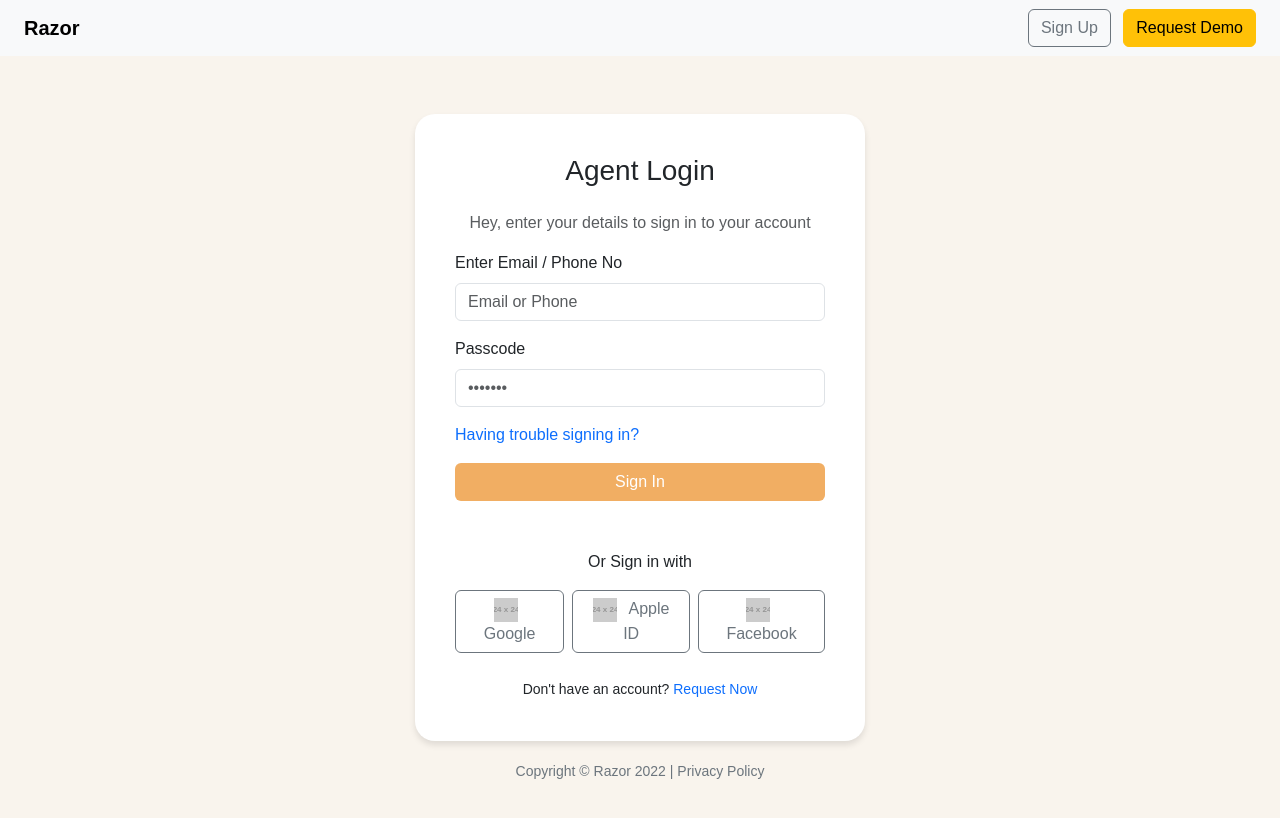
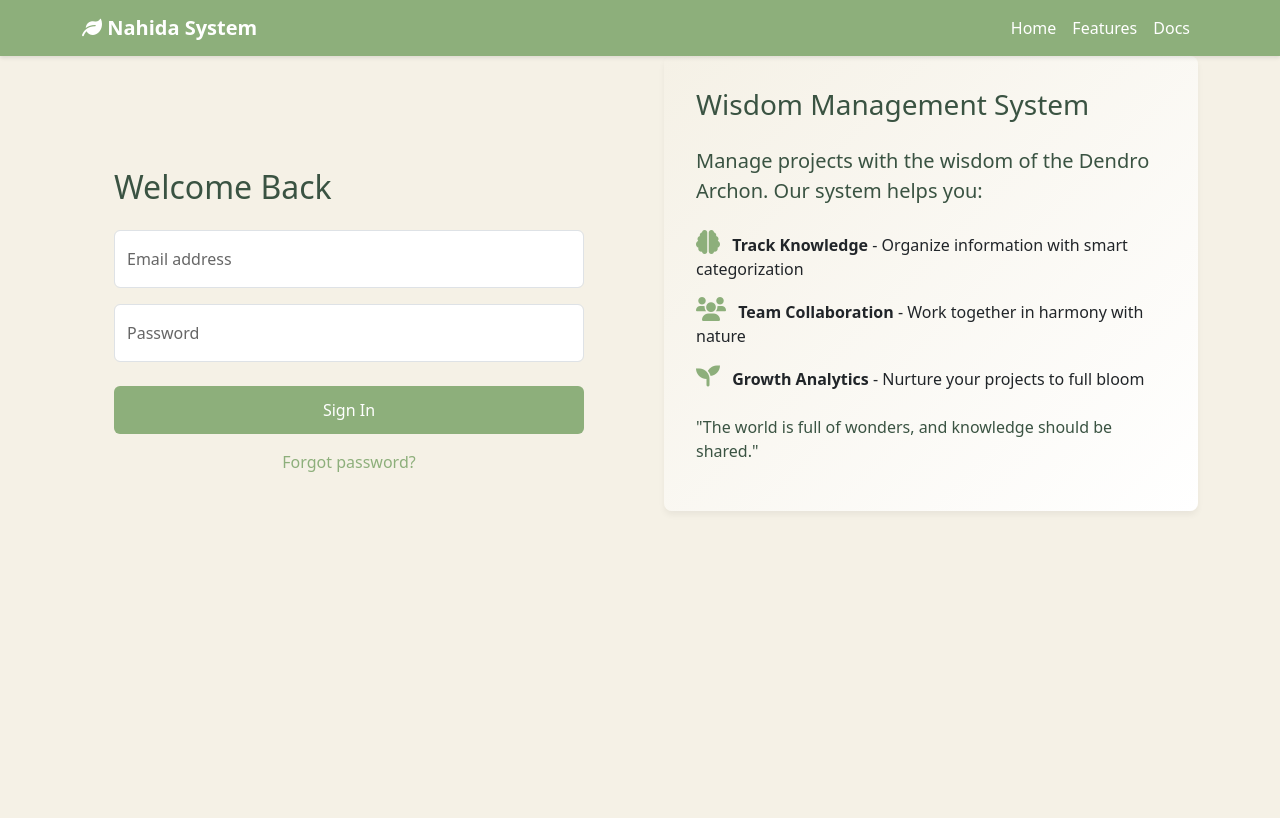
Before and after one commit to chiorijjj-san/chiorithreads, a plain HTML site: page index.html in a window 1280 px wide. Drawn offline with nearby package versions, Linux system fonts and the light colour scheme; placeholder pictures from the web are drawn by us.

Commit message:
Update index.html

```diff
--- a/index.html
+++ b/index.html
@@ -3,150 +3,155 @@
 <head>
     <meta charset="UTF-8">
     <meta name="viewport" content="width=device-width, initial-scale=1.0">
-    <title>Login UI with Vue.js</title>
-    <!-- Bootstrap CSS -->
-    <link href="https://cdn.jsdelivr.net/npm/bootstrap@5.3.0-alpha3/dist/css/bootstrap.min.css" rel="stylesheet">
-    <!-- Vue.js CDN -->
-    <script src="https://cdn.jsdelivr.net/npm/vue@3/dist/vue.global.min.js"></script>
-    <!-- Axios CDN -->
-    <script src="https://cdn.jsdelivr.net/npm/axios/dist/axios.min.js"></script>
+    <title>Nahida System - Login</title>
+    <link href="https://cdn.jsdelivr.net/npm/bootstrap@5.3.0/dist/css/bootstrap.min.css" rel="stylesheet">
+    <link href="https://cdnjs.cloudflare.com/ajax/libs/font-awesome/6.0.0/css/all.min.css" rel="stylesheet">
     <style>
+        :root {
+            --nahida-green: #8daf7b;
+            --nahida-cream: #f5f1e6;
+            --nahida-dark: #3a5342;
+            --nahida-light: #c0d1b2;
+        }
+
         body {
-            background-color: #f9f4ed;
-            font-family: 'Arial', sans-serif;
+            background-color: var(--nahida-cream);
+            min-height: 100vh;
         }
+
+        .navbar {
+            background-color: var(--nahida-green) !important;
+            box-shadow: 0 2px 4px rgba(0,0,0,0.1);
+        }
+
+        .navbar-brand {
+            color: white !important;
+            font-weight: 600;
+        }
+
         .login-container {
-            height: 100vh;
-            display: flex;
-            justify-content: center;
-            align-items: center;
-            flex-direction: column;
+            margin-top: 5rem;
+            padding: 2rem;
+            border-radius: 8px;
         }
-        .login-card {
-            border-radius: 20px;
-            box-shadow: 0 4px 6px rgba(0, 0, 0, 0.1);
-            max-width: 450px;
-            width: 100%;
-            border:none;
+
+        .form-floating label {
+            color: #666;
+            transition: all 0.3s ease;
         }
-        .btn-custom {
-            background-color: #f1ae63;
-            color: white;
+
+        .form-control:focus {
+            border-color: var(--nahida-green);
+            box-shadow: 0 0 0 0.25rem rgba(141, 175, 123, 0.25);
         }
-        .btn-custom:hover {
-            background-color: #e89b52;
+
+        .btn-primary {
+            background-color: var(--nahida-green);
+            border: none;
+            padding: 0.75rem 1.5rem;
         }
-        .icon-btn img {
-            width: 24px;
-            height: 24px;
-            margin-right: 8px;
+
+        .btn-primary:hover {
+            background-color: var(--nahida-dark);
         }
-        .footer-text {
-            margin-top: 20px;
-            font-size: 14px;
-            color: #6c757d;
-            text-align: center;
+
+        .system-info {
+            background: linear-gradient(135deg, var(--nahida-cream) 0%, #ffffff 100%);
+            padding: 2rem;
+            border-radius: 8px;
+            box-shadow: 0 4px 6px rgba(0,0,0,0.05);
         }
-        .footer-text a {
-            text-decoration: none;
-            color: inherit;
+
+        .feature-icon {
+            color: var(--nahida-green);
+            font-size: 1.5rem;
+            margin-right: 0.5rem;
         }
     </style>
 </head>
 <body>
     <!-- Navbar -->
-    <nav class="navbar navbar-expand-lg navbar-light bg-light px-4">
-        <a class="navbar-brand fw-bold" href="#">Razor</a>
-        <div class="ms-auto">
-            <a href="#" class="btn btn-outline-secondary me-2">Sign Up</a>
-            <a href="#" class="btn btn-warning">Request Demo</a>
+    <nav class="navbar navbar-expand-lg navbar-dark">
+        <div class="container">
+            <a class="navbar-brand" href="#">
+                <i class="fas fa-leaf"></i>
+                Nahida System
+            </a>
+            <div class="collapse navbar-collapse">
+                <ul class="navbar-nav ms-auto">
+                    <li class="nav-item">
+                        <a class="nav-link text-white" href="#">Home</a>
+                    </li>
+                    <li class="nav-item">
+                        <a class="nav-link text-white" href="#">Features</a>
+                    </li>
+                    <li class="nav-item">
+                        <a class="nav-link text-white" href="#">Docs</a>
+                    </li>
+                </ul>
+            </div>
         </div>
     </nav>
 
-    <!-- Login Section -->
-    <div id="app" class="login-container">
-        <div class="card login-card p-4">
-            <div class="card-body">
-                <h3 class="text-center mb-4">Agent Login</h3>
-                <p class="text-center text-muted">Hey, enter your details to sign in to your account</p>
-                <form @submit.prevent="login">
-                    <div class="mb-3">
-                        <label for="email" class="form-label">Enter Email / Phone No</label>
-                        <input type="text" class="form-control" id="email" v-model="email" placeholder="Email or Phone" required>
+    <!-- Main Content -->
+    <div class="container">
+        <div class="row g-5">
+            <!-- Login Form -->
+            <div class="col-md-6">
+                <div class="login-container">
+                    <h2 class="mb-4" style="color: var(--nahida-dark);">Welcome Back</h2>
+                    <form>
+                        <div class="form-floating mb-3">
+                            <input type="email" class="form-control" id="email" placeholder="name@example.com">
+                            <label for="email">Email address</label>
+                        </div>
+                        <div class="form-floating mb-4">
+                            <input type="password" class="form-control" id="password" placeholder="Password">
+                            <label for="password">Password</label>
+                        </div>
+                        <button class="btn btn-primary w-100">Sign In</button>
+                        <div class="text-center mt-3">
+                            <a href="#" class="text-decoration-none" style="color: var(--nahida-green);">
+                                Forgot password?
+                            </a>
+                        </div>
+                    </form>
+                </div>
+            </div>
+
+            <!-- System Info -->
+            <div class="col-md-6">
+                <div class="system-info">
+                    <h3 class="mb-4" style="color: var(--nahida-dark);">
+                        Wisdom Management System
+                    </h3>
+                    <p class="lead mb-4" style="color: var(--nahida-dark);">
+                        Manage projects with the wisdom of the Dendro Archon. Our system helps you:
+                    </p>
+                    <ul class="list-unstyled">
+                        <li class="mb-3">
+                            <i class="feature-icon fas fa-brain"></i>
+                            <strong>Track Knowledge</strong> - Organize information with smart categorization
+                        </li>
+                        <li class="mb-3">
+                            <i class="feature-icon fas fa-users"></i>
+                            <strong>Team Collaboration</strong> - Work together in harmony with nature
+                        </li>
+                        <li class="mb-3">
+                            <i class="feature-icon fas fa-seedling"></i>
+                            <strong>Growth Analytics</strong> - Nurture your projects to full bloom
+                        </li>
+                    </ul>
+                    <div class="mt-4">
+                        <p style="color: var(--nahida-dark);">
+                            "The world is full of wonders, and knowledge should be shared."
+                        </p>
                     </div>
-                    <div class="mb-3">
-                        <label for="password" class="form-label">Passcode</label>
-                        <input type="password" class="form-control" id="password" v-model="password" placeholder="•••••••" required>
-                    </div>
-                    <div class="mb-3 text-start">
-                        <a href="#" class="text-decoration-none">Having trouble signing in?</a>
-                    </div>
-                    <button type="submit" class="btn btn-custom w-100" :disabled="isLoading">
-                        <span v-if="isLoading">Signing in...</span>
-                        <span v-else>Sign In</span>
-                    </button>
-                </form>
-                <hr class="my-4 text-white">
-                <div class="text-center mb-3">Or Sign in with</div>
-                <div class="d-flex justify-content-center gap-2">
-                    <button class="btn btn-outline-secondary icon-btn">
-                        <img src="https://via.placeholder.com/24" alt="Google"> Google
-                    </button>
-                    <button class="btn btn-outline-secondary icon-btn">
-                        <img src="https://via.placeholder.com/24" alt="Apple"> Apple ID
-                    </button>
-                    <button class="btn btn-outline-secondary icon-btn">
-                        <img src="https://via.placeholder.com/24" alt="Facebook"> Facebook
-                    </button>
-                </div>
-                <div class="text-center mt-4">
-                    <small>Don't have an account? <a href="#" class="text-decoration-none">Request Now</a></small>
                 </div>
             </div>
         </div>
-        <!-- Footer Section -->
-        <div class="footer-text">
-            <p>Copyright &copy; Razor 2022 | <a href="#">Privacy Policy</a></p>
-        </div>
     </div>
 
-    <!-- Bootstrap JS -->
-    <script src="https://cdn.jsdelivr.net/npm/bootstrap@5.3.0-alpha3/dist/js/bootstrap.bundle.min.js"></script>
-    <script>
-        const { createApp } = Vue;
-
-        createApp({
-            data() {
-                return {
-                    email: '',
-                    password: '',
-                    isLoading: false
-                };
-            },
-            methods: {
-                async login() {
-                    if (!this.email || !this.password) {
-                        alert("Please fill in all fields.");
-                        return;
-                    }
-                    this.isLoading = true;
-                    try {
-                        const response = await axios.post('https://example.com/api/login', {
-                            email: this.email,
-                            password: this.password
-                        });
-                        alert("Login successful!");
-                        console.log(response.data);
-                        // Redirect or handle the successful login here
-                    } catch (error) {
-                        alert("Login failed. Please check your credentials.");
-                        console.error(error);
-                    } finally {
-                        this.isLoading = false;
-                    }
-                }
-            }
-        }).mount('#app');
-    </script>
+    <script src="https://cdn.jsdelivr.net/npm/bootstrap@5.3.0/dist/js/bootstrap.bundle.min.js"></script>
 </body>
 </html>
```
